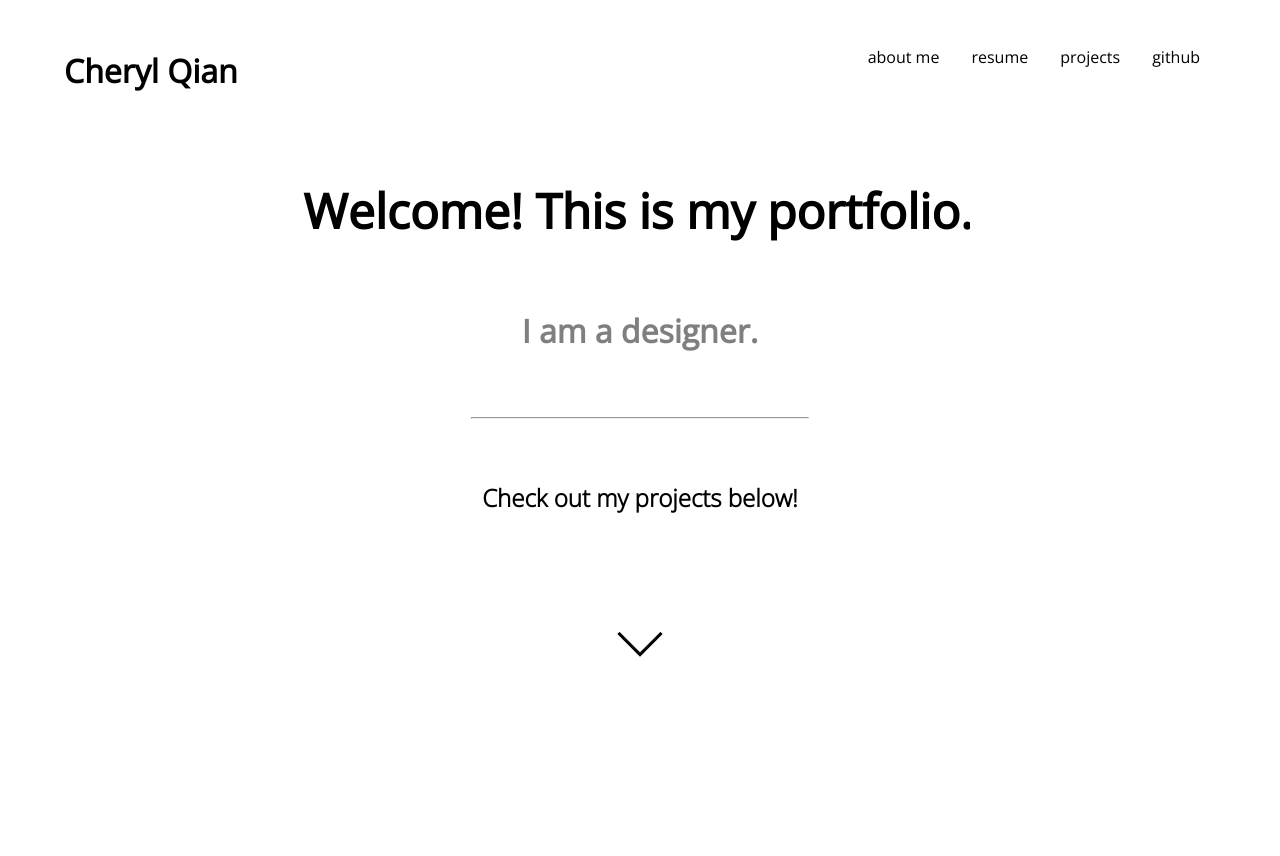
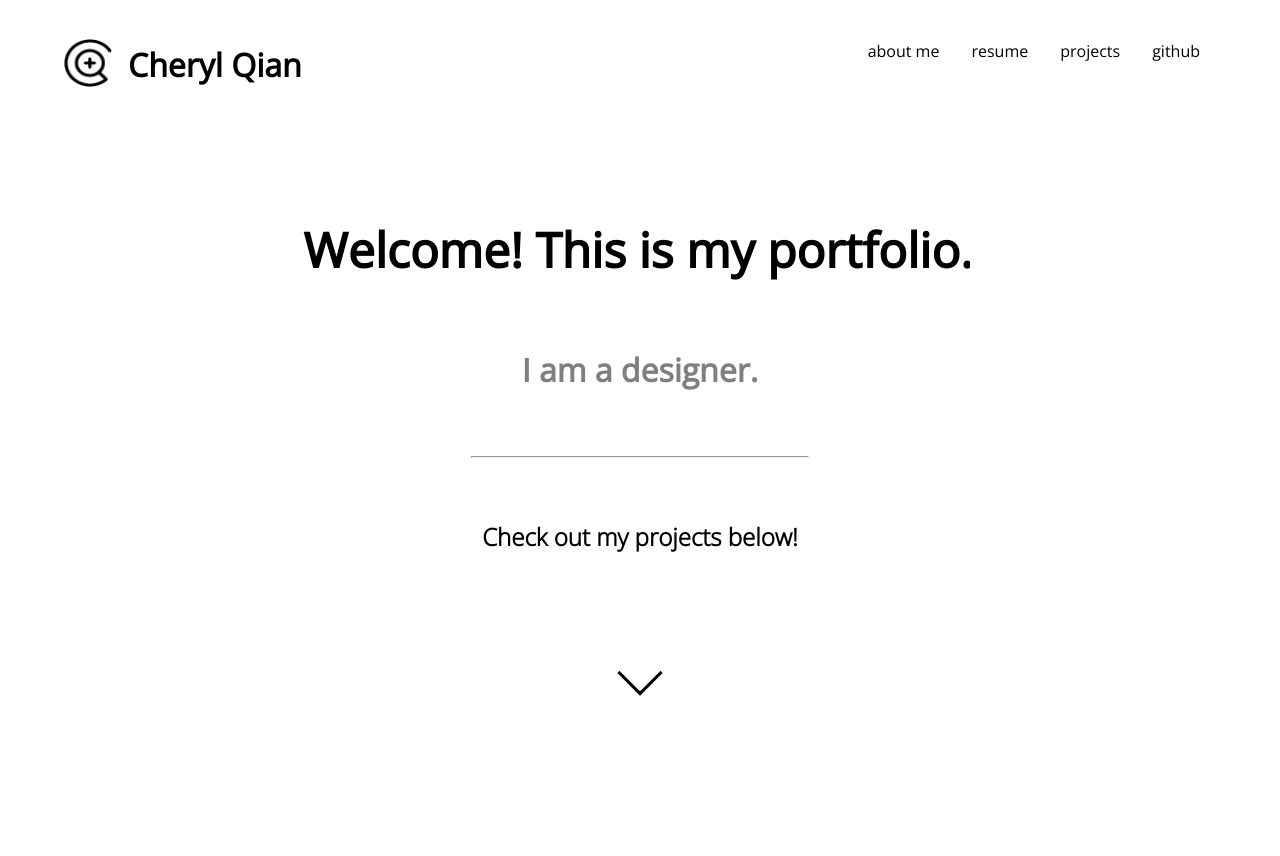
Before and after one commit to cheryl-qian/personal-site, a Flask app: page / in a window 1280 px wide. Shown: the top 856 px of the page. Run offline with Flask 2, Linux system fonts and the light colour scheme.

Commit message:
mobile formatting

```diff
--- a/static/style.css
+++ b/static/style.css
@@ -25,6 +25,17 @@ body {
   font-family: 'open-sans';
 }
 
+.header {
+  display: flex;
+}
+
+.header img {
+  display: flex;
+  align-self: center;
+  margin-top: 1.5em;
+  width: 3em;
+  height: 3em;
+}
 
 
 #home_description h1 {
@@ -79,8 +90,7 @@ hr {
   flex-flow: column;
   align-self: center;
   text-align: center;
-  margin: 10vw;
-  margin-top: 5vw;
+  margin-top: 10%;
 }
 
 #home_description h2 {
@@ -186,7 +196,7 @@ nav a:hover {
   display: flex;
   justify-content: center;
   color: black;
-
+  margin: 3em;
 }
 
 
@@ -194,7 +204,7 @@ nav a:hover {
   display:flex;
 	width: 2em;
 	height: 2em;
-  margin: 5em;
+  margin: 2em;
 	box-sizing: border-box;
 	left: 50%;
 	top: 50%;
@@ -236,6 +246,7 @@ nav a:hover {
     max-width: 100%;
     text-align: center;
     margin: 15vw;
+    margin-top: 30%;
   }
 
   #home_description h1 {
@@ -316,8 +327,12 @@ nav a:hover {
     display: none;
   }
 
-  .nav_items li {
-    padding: 0.5em 0 0.5em 0;
+  .mobile_nav li a {
+    padding: 0;
+  }
+
+  .mobile_nav li a:hover {
+    color: black;
   }
 
   nav a {
@@ -348,4 +363,7 @@ nav a:hover {
     margin: 5vw;
   }
 
+  .header img {
+    display: none;
+  }
 }
--- a/templates/base.html
+++ b/templates/base.html
@@ -6,13 +6,14 @@
   <meta name="viewport" content="width=device-width, initial-scale=1.0" />
   <link rel="stylesheet" type="text/css" href="./static/style.css" />
   <title>Cheryl Qian</title>
+  <link rel="icon" type="image/x-icon" href="./static/assets/logo.png">
 </head>
   <body>
 
     <nav>
       <ul>
         <div class="header">
-
+          <img src='./static/assets/logo.png'>
           <a href={{url_for('home')}} id='logo'><h1>Cheryl Qian</h1></a>
           <span class="menu_icon">
             <span></span>
```
Also changed, not shown: static/assets/logo.png (added), 2 other files.
